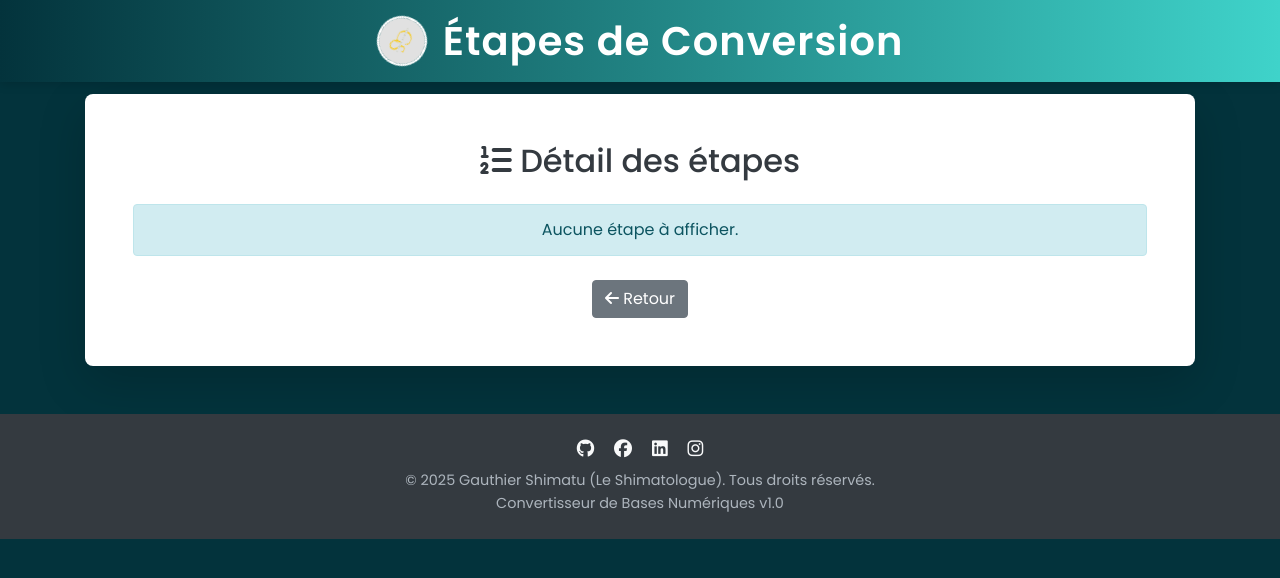
After one commit to gshimatu/ConvertBase, a Flask app: page /steps in a window 1280 px wide. The commit adds this page. Shown: the top 578 px of the page. Run offline with Flask 3, Linux system fonts and the light colour scheme; some libraries are stand-ins or nearby versions.

Commit message:
Mise à jour de la version1.2 : Ajout de la possibilité de voir les étapes de la conversion

```diff
--- a/app.py
+++ b/app.py
@@ -16,9 +16,11 @@ Version : 1.1
 Date de création : 2025-05-19
 """
 
-from flask import Flask, request, jsonify, render_template
+from flask import Flask, request, jsonify, render_template, redirect, url_for, session
+import os
 
 app = Flask(__name__)
+app.secret_key = os.environ.get("SECRET_KEY", "change_me")
 
 def to_decimal(value, base):
     """Convertit une valeur d'une base donnée vers la base décimale."""
@@ -41,9 +43,33 @@ def from_decimal(value, base):
         return hex(value)[2:].upper()
     return None
 
+def to_decimal_steps(value_str, base):
+    """Convertit une valeur en décimal en détaillant les étapes."""
+    steps = []
+    value_str = value_str.lower()
+    chars = list(value_str)
+    chars.reverse()
+    total = 0
+    for i, c in enumerate(chars):
+        if base == 16:
+            n = int(c, 16)
+        else:
+            n = int(c)
+        step = f"{c} × {base}^{i} = {n * (base ** i)}"
+        steps.append(step)
+        total += n * (base ** i)
+    steps.reverse()
+    steps.append(f"Total = {total}")
+    return total, steps
+
 @app.route('/')
 def index():
     return render_template('index.html')
+
+@app.route('/steps')
+def steps():
+    steps = session.get("steps", [])
+    return render_template("steps.html", steps=steps)
 
 @app.route('/api/convert', methods=['POST'])
 def convert_api():
@@ -76,7 +102,8 @@ def convert_api():
     if not all(char in valid_chars[from_base] for char in input_value_str):
         return jsonify({"error": f"La valeur '{input_value_str}' contient des caractères invalides pour la base {from_base}"}), 400
 
-    decimal_value = to_decimal(input_value_str, from_base)
+    decimal_value, steps = to_decimal_steps(input_value_str, from_base)
+    session["steps"] = steps
 
     if decimal_value is None:
         return jsonify({"error": f"Impossible de convertir '{input_value_str}' de la base {from_base} en décimal."}), 400
--- a/templates/index.html
+++ b/templates/index.html
@@ -50,6 +50,9 @@
                 </button>
                 <button type="button" class="btn btn-lg action-btn clear-btn m-1" id="clearBtn">
                     <i class="fas fa-eraser"></i> Effacer
+                </button>
+                <button type="button" class="btn btn-lg action-btn steps-btn m-1" id="showStepsBtn" disabled>
+                    <i class="fas fa-list"></i> Afficher étapes
                 </button>
             </div>
 
--- /dev/null
+++ b/templates/steps.html
@@ -0,0 +1,66 @@
+<!DOCTYPE html>
+<html lang="fr">
+<head>
+    <meta charset="UTF-8">
+    <meta name="viewport" content="width=device-width, initial-scale=1.0">
+    <title>Étapes de conversion</title>
+    <link href="https://stackpath.bootstrapcdn.com/bootstrap/4.5.2/css/bootstrap.min.css" rel="stylesheet">
+    <link rel="stylesheet" href="https://cdnjs.cloudflare.com/ajax/libs/font-awesome/6.5.2/css/all.min.css">
+    <link href="https://fonts.googleapis.com/css2?family=Poppins:wght@300;400;500;600;700&display=swap" rel="stylesheet">
+    <link rel="stylesheet" href="/static/css/style.css">
+    <link rel="shortcut icon" href="/static/images/fav-icon.png" type="image/x-icon">
+</head>
+<body>
+    <header class="app-header">
+        <div class="container d-flex justify-content-center align-items-center py-3">
+            <img src="/static/images/logo.png" alt="Logo" class="header-logo mr-3" width="50" height="50">
+            <h1 class="app-title mb-0">Étapes de Conversion</h1>
+        </div>
+    </header>
+    <main class="container mt-4">
+        <div class="converter-card p-4 p-md-5 shadow-lg">
+            <h2 class="mb-4 text-center"><i class="fas fa-list-ol"></i> Détail des étapes</h2>
+            <div id="stepsContent">
+                <!-- Les étapes seront injectées ici -->
+                {% if steps %}
+                    <ol class="list-group list-group-numbered">
+                        {% for etape in steps %}
+                        <li class="list-group-item">{{ etape }}</li>
+                        {% endfor %}
+                    </ol>
+                {% else %}
+                    <div class="alert alert-info text-center">
+                        Aucune étape à afficher.
+                    </div>
+                {% endif %}
+            </div>
+            <div class="text-center mt-4">
+                <a href="/" class="btn btn-secondary">
+                    <i class="fas fa-arrow-left"></i> Retour
+                </a>
+            </div>
+        </div>
+    </main>
+    <footer class="app-footer text-center py-4 mt-5">
+        <div class="mb-2">
+            <a href="https://github.com/gshimatu" target="_blank" rel="noopener" class="mx-2 text-light" title="GitHub">
+                <i class="fab fa-github fa-lg"></i>
+            </a>
+            <a href="https://facebook.com/" target="_blank" rel="noopener" class="mx-2 text-light" title="Facebook">
+                <i class="fab fa-facebook fa-lg"></i>
+            </a>
+            <a href="https://www.linkedin.com/" target="_blank" rel="noopener" class="mx-2 text-light" title="LinkedIn">
+                <i class="fab fa-linkedin fa-lg"></i>
+            </a>
+            <a href="https://instagram.com/" target="_blank" rel="noopener" class="mx-2 text-light" title="Instagram">
+                <i class="fab fa-instagram fa-lg"></i>
+            </a>
+        </div>
+        <p class="mb-0">&copy; <span id="currentYear"></span> Gauthier Shimatu (Le Shimatologue). Tous droits réservés.</p>
+        <p class="mb-0">Convertisseur de Bases Numériques v1.0</p>
+    </footer>
+    <script>
+        document.getElementById('currentYear').textContent = new Date().getFullYear();
+    </script>
+</body>
+</html>
```
Also changed, not shown: static/js/script.js (+17 -0 lines).
